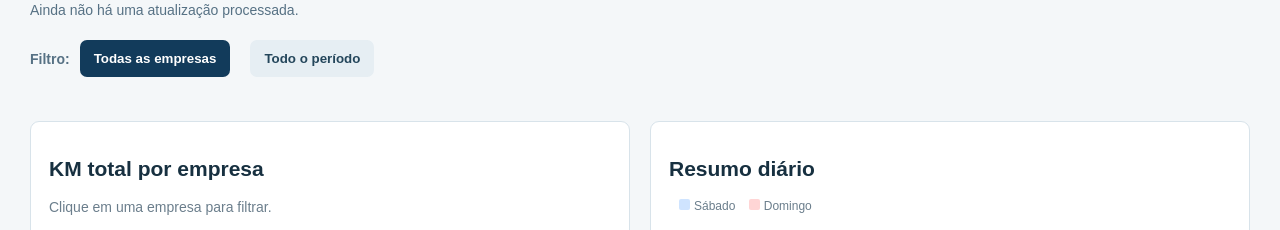
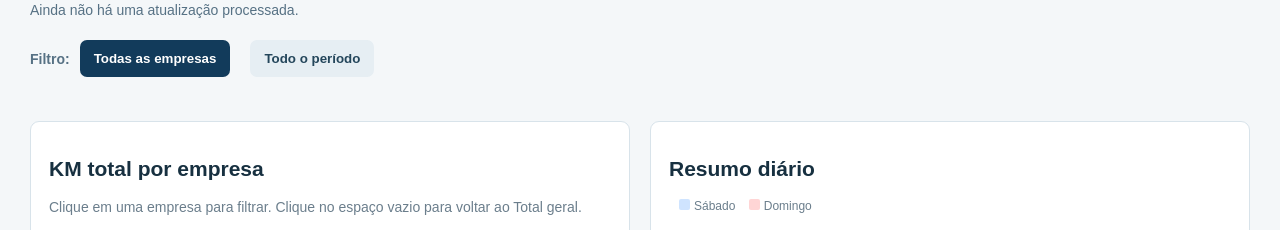
Before and after one commit to RickVieras/KM-X-DIA, a Flask app: page / in a window 1280 px wide. Shown: the part 185-415 px from the top of the page. Run offline with Flask 3, Linux system fonts and the light colour scheme.

Commit message:
Permite voltar ao total geral
Updated the grid section to include a prompt for filtering and a message for returning to the total.

```diff
--- a/km_x_dia_online/templates/index.html
+++ b/km_x_dia_online/templates/index.html
@@ -14,7 +14,7 @@
 <p id="status" class="status">Carregando dados...</p>
 <section class="filters"><span class="filter-label">Filtro:</span><button id="allCompanies" class="chip active" onclick="selecionarEmpresa('')">Todas as empresas</button><span id="companyFilters"></span><button id="clearDay" class="chip" onclick="selecionarDia('')">Todo o período</button></section>
 <section id="cards" class="metrics"></section>
-<section class="grid"><article class="panel"><h2>KM total por empresa</h2><div class="sub">Clique em uma empresa para filtrar.</div><div id="empresas" class="bars"></div></article><article class="panel"><h2>Resumo diário</h2><div class="legend"><i class="sat"></i>Sábado <i class="sun"></i>Domingo</div><table><thead><tr><th>Data</th><th>Frota</th><th>Viagens</th><th>KM Total</th><th>% Morta</th></tr></thead><tbody id="dias"></tbody></table></article></section>
+<section class="grid"><article class="panel"><h2>KM total por empresa</h2><div class="sub">Clique em uma empresa para filtrar. Clique no espaço vazio para voltar ao Total geral.</div><div id="empresas" class="bars"></div></article><article class="panel"><h2>Resumo diário</h2><div class="legend"><i class="sat"></i>Sábado <i class="sun"></i>Domingo</div><table><thead><tr><th>Data</th><th>Frota</th><th>Viagens</th><th>KM Total</th><th>% Morta</th></tr></thead><tbody id="dias"></tbody></table></article></section>
 </main>
 <script>
 const statusEl=document.getElementById('status'),cardsEl=document.getElementById('cards'),empresasEl=document.getElementById('empresas'),diasEl=document.getElementById('dias'),companyFilters=document.getElementById('companyFilters'),allCompanies=document.getElementById('allCompanies'),clearDay=document.getElementById('clearDay');
@@ -39,6 +39,7 @@ function selecionarEmpresa(nome){empresaAtiva=nome;atualizarPainel()}
 function selecionarDia(data){diaAtivo=data;atualizarPainel()}
 async function carregar(){try{const r=await fetch('/api/dashboard'),d=await r.json();if(!d.ready){setStatus(d.message||'Ainda não há dados processados.');return}dashboard=d;atualizarPainel()}catch(e){setStatus('Não foi possível carregar o painel: '+e.message,true)}}
 async function atualizar(){const token=prompt('Informe a senha de atualização:');if(token===null)return;setStatus('Processando a planilha...');try{const r=await fetch('/api/atualizar',{method:'POST',headers:{'Content-Type':'application/json','X-Admin-Token':token},body:JSON.stringify({dia_inicial:1,dia_final:31})});const d=await r.json();if(!r.ok){setStatus(d.error||'Falha ao processar a planilha.',true);return}empresaAtiva='';diaAtivo='';await carregar()}catch(e){setStatus('Falha de conexão: '+e.message,true)}}
+empresasEl.addEventListener("click",e=>{if(e.target===empresasEl)selecionarEmpresa("")});
 carregar();
 </script>
 </body></html>
```
